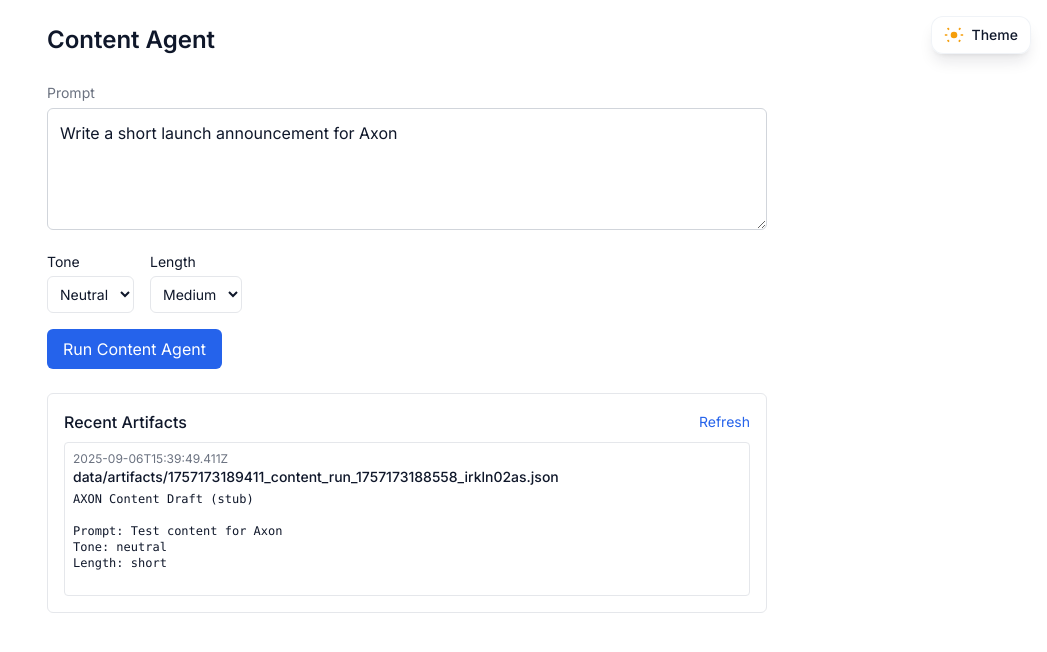
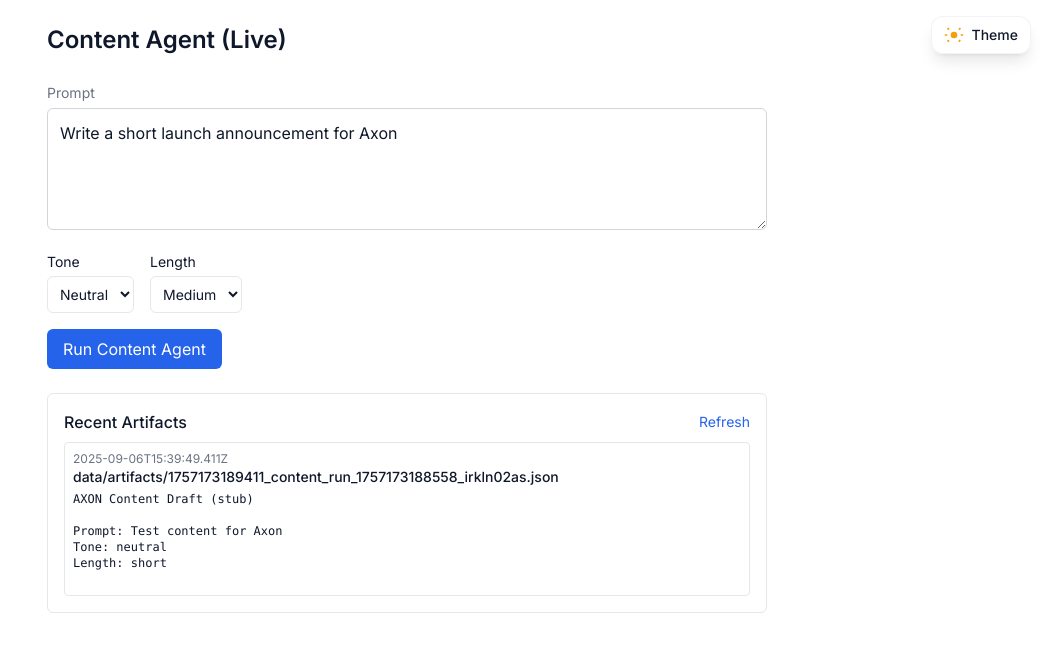
Before and after one commit to Moeabdelaziz007/axon-project, a Next.js app in the folder frontend/: page /content in a window 1280 px wide. Shown: the top 652 px of the page, without its empty margins (233-1280 px from the left). Built offline with nearby package versions, Linux system fonts and the light colour scheme.

Commit message:
force: update content page to bust Vercel cache

```diff
--- a/frontend/app/content/page.tsx
+++ b/frontend/app/content/page.tsx
@@ -73,7 +73,7 @@
 
   return (
     <div className="max-w-3xl mx-auto p-6 space-y-6">
-      <h1 className="text-2xl font-semibold">Content Agent</h1>
+      <h1 className="text-2xl font-semibold">Content Agent (Live)</h1>
       <div className="space-y-4">
         <label className="block">
           <span className="text-sm text-gray-500">Prompt</span>
```
